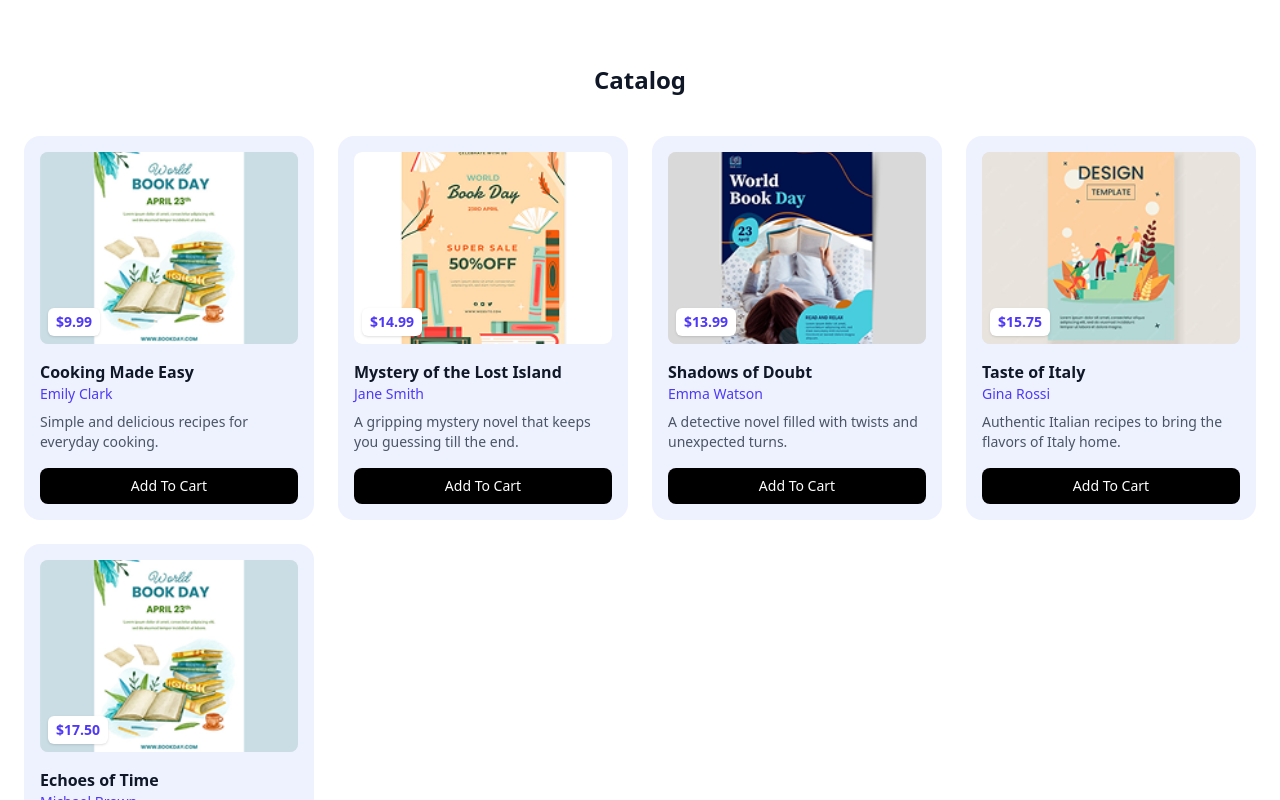
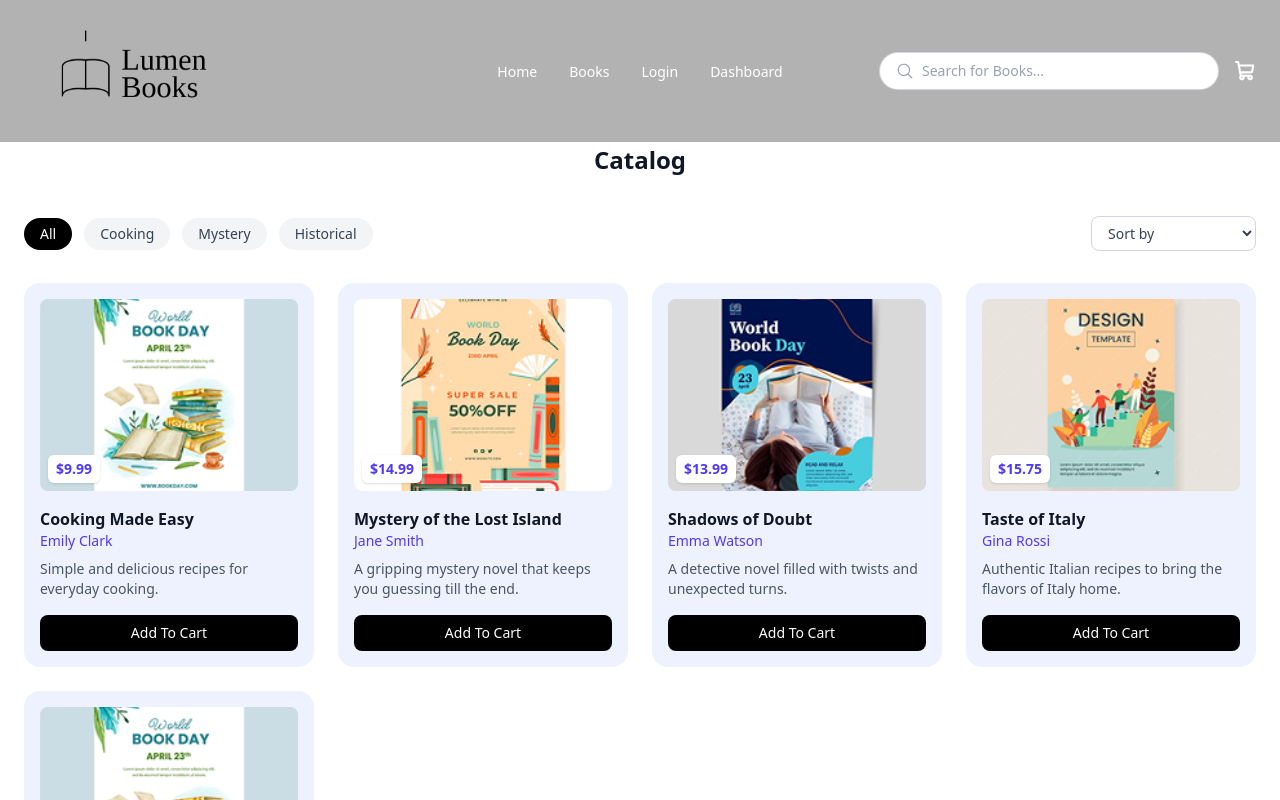
Before and after one commit to johndakshak/lumenBooks, a Next.js app: page /books in a window 1280 px wide. Shown: the top 800 px of the page. Built offline with nearby package versions, Linux system fonts and the light colour scheme; no server answers.

Commit message:
feat: add sorting and clickable filter UI to /books catalog

```diff
--- /dev/null
+++ b/app/books/FilterBar.tsx
@@ -0,0 +1,68 @@
+"use client";
+
+import { useRouter, useSearchParams } from "next/navigation";
+
+const categories = ["Cooking", "Mystery", "Historical"];
+
+export default function FilterBar() {
+  const router = useRouter();
+  const searchParams = useSearchParams();
+
+  const currentCategory = searchParams.get("category");
+  const currentSort = searchParams.get("sort");
+
+  function updateParam(key: string, value: string | null) {
+    const params = new URLSearchParams(searchParams.toString());
+
+    if (value) {
+      params.set(key, value);
+    } else {
+      params.delete(key);
+    }
+
+    router.push(`/books?${params.toString()}`);
+  }
+
+  return (
+    <div className="mb-8 flex flex-wrap items-center gap-3">
+      <button
+        type="button"
+        onClick={() => updateParam("category", null)}
+        className={`rounded-full px-4 py-1.5 text-sm font-medium ${
+          !currentCategory
+            ? "bg-black text-white"
+            : "bg-gray-100 text-gray-700 hover:bg-gray-200"
+        }`}
+      >
+        All
+      </button>
+
+      {categories.map((cat) => (
+        <button
+          key={cat}
+          type="button"
+          onClick={() => updateParam("category", cat)}
+          className={`rounded-full px-4 py-1.5 text-sm font-medium ${
+            currentCategory === cat
+              ? "bg-black text-white"
+              : "bg-gray-100 text-gray-700 hover:bg-gray-200"
+          }`}
+        >
+          {cat}
+        </button>
+      ))}
+
+      <div className="ml-auto">
+        <select
+          value={currentSort ?? ""}
+          onChange={(e) => updateParam("sort", e.target.value || null)}
+          className="rounded-lg border border-gray-300 px-3 py-1.5 text-sm text-gray-700"
+        >
+          <option value="">Sort by</option>
+          <option value="price">Price: Low to High</option>
+          <option value="newest">Newest First</option>
+        </select>
+      </div>
+    </div>
+  );
+}
--- a/app/books/page.tsx
+++ b/app/books/page.tsx
@@ -2,25 +2,41 @@ import Link from "next/link";
 import Image from "next/image";
 import { getAllBooks } from "@/lib/data";
 import AddToCartButton from "@/app/components/buttons/AddToCartButton";
+import FilterBar from "./FilterBar";
+import Navbar from "../components/Navbar";
+import Footer from "../components/Footer";
 
 type BooksPageProps = {
-  searchParams: Promise<{ category?: string }>;
+  searchParams: Promise<{ category?: string; sort?: string }>;
 };
 
 export default async function BooksPage({ searchParams }: BooksPageProps) {
-  const { category } = await searchParams;
+  const { category, sort } = await searchParams;
 
   const allBooks = await getAllBooks();
 
-  const books = category
+  let books = category
     ? allBooks.filter((book) => book.category === category)
     : allBooks;
 
+  if (sort === "price") {
+    books = [...books].sort((a, b) => a.price - b.price);
+  } else if (sort === "newest") {
+    books = [...books].sort(
+      (a, b) => new Date(b.createdAt).getTime() - new Date(a.createdAt).getTime()
+    );
+  }
+
   return (
-    <section className="mx-auto max-w-7xl px-6 py-16">
+    <>
+      <Navbar />
+
+        <section className="mx-auto max-w-7xl px-6 py-16 mt-20">
           <h1 className="mb-10 text-center text-2xl font-bold text-gray-900">
             Catalog
           </h1>
+
+          <FilterBar />
 
           <div className="grid grid-cols-1 gap-6 sm:grid-cols-2 md:grid-cols-3 lg:grid-cols-4">
             {books.map((book) => (
@@ -41,15 +57,16 @@ export default async function BooksPage({ searchParams }: BooksPageProps) {
                     ${book.price.toFixed(2)}
                   </span>
                 </div>
-
                 <h3 className="font-semibold text-gray-900">{book.title}</h3>
                 <p className="text-sm text-indigo-600">{book.author}</p>
                 <p className="mt-2 text-sm text-gray-600">{book.description}</p>
-
                 <AddToCartButton />
               </Link>
             ))}
           </div>
         </section>
+
+      <Footer />
+    </>
   );
 }
```
Lines whose indentation alone changed are shown as unchanged.
